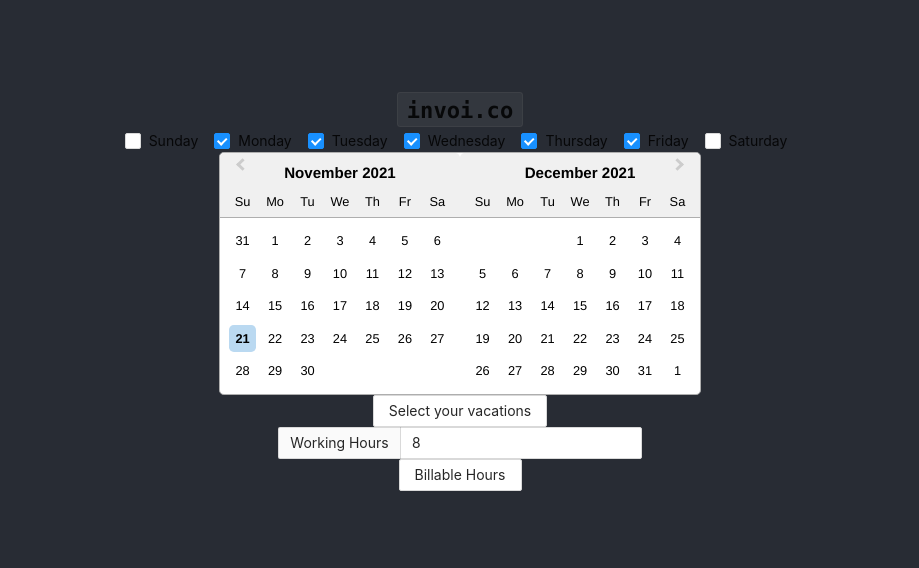
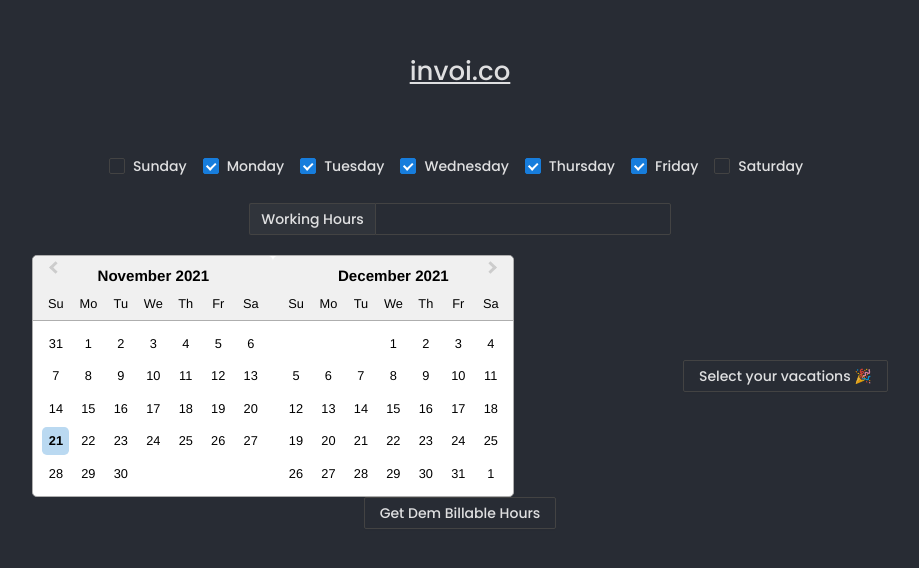
Before and after one commit to ylkhayat/invoico, a React (Create React App) app: page / in a window 1280 px wide. Shown: the part 110-678 px from the top of the page, without its empty margins (180-1099 px from the left). Built offline with nearby package versions, Linux system fonts and the light colour scheme.

Commit message:
finalized invoices

```diff
--- a/src/App.css
+++ b/src/App.css
@@ -1,5 +1,3 @@
-@import '~antd/dist/antd.css';
-
 .App {
   text-align: center;
 }
--- a/src/App.tsx
+++ b/src/App.tsx
@@ -7,7 +7,7 @@ import "react-datepicker/dist/react-datepicker.css";
 import { Button, Typography } from "antd";
 import { Input } from "antd";
 import { Checkbox } from "antd";
-import { isDate, remove } from "lodash";
+import { isDate } from "lodash";
 
 const { Text } = Typography;
 
@@ -46,9 +46,10 @@ function App() {
   return (
     <div className="App">
       <header className="App-header">
-        <Text strong code>
-          invoi.co
-        </Text>
+        <div style={{ marginBottom: 50 }}>
+          <Text underline>invoi.co</Text>
+        </div>
+        <div style={{ marginBottom: 20 }}>
           <Checkbox.Group
             options={options}
             defaultValue={defaultOptions}
@@ -56,26 +57,46 @@ function App() {
               setWorkingDays(ev as any);
             }}
           />
-
+        </div>
+        <div
+          style={{ flexDirection: "row", display: "flex", marginBottom: 20 }}
+        >
+          <Input
+            addonBefore="Working Hours"
+            onChange={(ev) => setWorkingHours(parseInt(ev.target.value, 10))}
+          />
+        </div>
+        <div
+          style={{
+            flexDirection: "row",
+            display: "flex",
+            alignItems: "center",
+            width: "80%",
+            justifyContent: "space-around",
+          }}
+        >
           <DatePicker
             inline
             monthsShown={2}
             selectsRange={!selectMode}
             startDate={startDate}
             endDate={endDate}
+            minDate={selectMode ? startDate : null}
+            maxDate={selectMode ? endDate : null}
             highlightDates={[
               { "react-datepicker__day--highlighted": highlightedDates },
               { "react-datepicker__day--highlighted-1": omittedDates },
             ]}
             onChange={(input) => {
+              console.log({ input });
+
               if (!selectMode) {
                 if (isArray(input)) {
+                  if (input[1] === null) resetHighlights();
                   const [start, end] = input;
                   let evaledEndDate = end;
                   // if (end) evaledEndDate = addDays(new Date(end), 1);
                   setRangeDates([start, evaledEndDate]);
-              } else {
-                resetHighlights();
                 }
               } else {
                 if (isDate(input))
@@ -96,23 +117,15 @@ function App() {
             isClearable={true}
           />
           <Button onClick={() => setSelectMode((prevMode) => !prevMode)}>
-          {selectMode ? "Select your date range" : "Select your vacations "}
+            {selectMode ? "Select your date range" : "Select your vacations 🎉"}
+          </Button>
+        </div>
+
+        <Button onClick={() => getBillableHours()}>
+          Get Dem Billable Hours
         </Button>
 
-        <div style={{ flexDirection: "row", display: "flex" }}>
-          <Input
-            addonBefore="Working Hours"
-            value={workingHours}
-            onChange={(ev) => setWorkingHours(parseInt(ev.target.value, 10))}
-          />
-        </div>
-        <Button onClick={() => getBillableHours()}>Billable Hours</Button>
-
-        {expectedHours && (
-          <Text strong code>
-            Expected Hours: {expectedHours}
-          </Text>
-        )}
+        {expectedHours && <Text>Expected Hours: {expectedHours}</Text>}
       </header>
     </div>
   );
--- a/src/hooks/useInvoice.ts
+++ b/src/hooks/useInvoice.ts
@@ -27,6 +27,8 @@ export const useInvoice = (props: UseInvoiceProps) => {
   const resetHighlights = () => {
     setExpectedHours(undefined);
     setHighlightedDates([]);
+
+    setOmittedDates([]);
   };
   const getDaysBetweenDates = useCallback(
     (start: Date, end: Date, dayName: keyof typeof DAYS) => {
@@ -63,7 +65,7 @@ export const useInvoice = (props: UseInvoiceProps) => {
       return allBillable;
     }, [] as Date[]);
     setHighlightedDates(allBillableDays);
-    setExpectedHours(allBillableDays.length * workingHours);
+    if (workingHours) setExpectedHours(allBillableDays.length * workingHours);
     return allBillableDays;
   }, [
     getDaysBetweenDates,
--- a/src/index.css
+++ b/src/index.css
@@ -1,6 +1,9 @@
+@import url('https://fonts.googleapis.com/css2?family=Poppins:wght@100;200;500;600;700;900&display=swap');
+@import '~antd/dist/antd.dark.css';
+
 body {
   margin: 0;
-  font-family: -apple-system, BlinkMacSystemFont, 'Segoe UI', 'Roboto', 'Oxygen',
+  font-family: "Poppins", BlinkMacSystemFont, 'Segoe UI', 'Roboto', 'Oxygen',
     'Ubuntu', 'Cantarell', 'Fira Sans', 'Droid Sans', 'Helvetica Neue',
     sans-serif;
   -webkit-font-smoothing: antialiased;
```
Also changed, not shown: src/index.tsx (+6 -6 lines). Lines whose indentation alone changed are shown as unchanged.
